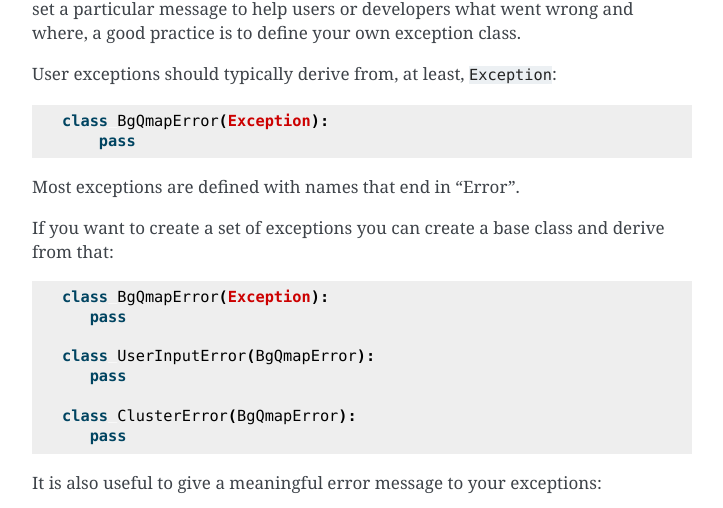
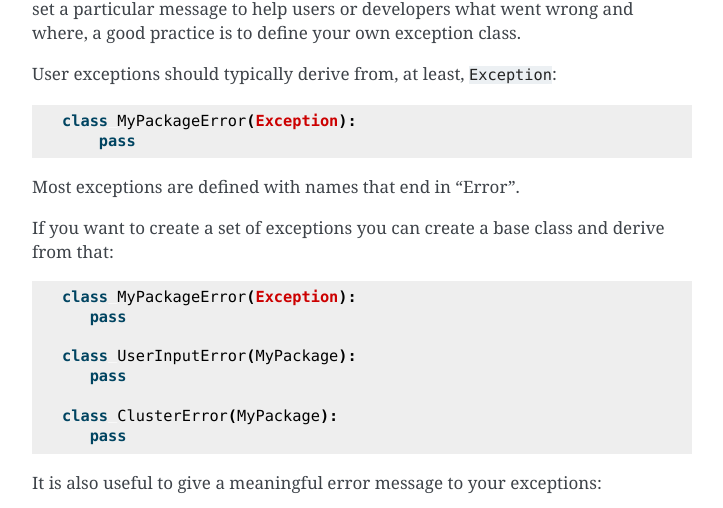
Before and after one commit to ikerreyes/best-practices, a Sphinx documentation site: the page built from source/python_code/exceptions.rst, in a window 1280 px wide, cut to the strip 779-1287 px from the top of the page. Shown: the whole strip, without its empty margins (388-1111 px from the left). Built offline with Sphinx 7.4.7, drawn with Linux system fonts in a browser that asks for light colours.

Commit message:
Changed exception names

```diff
--- a/source/python_code/exceptions.rst
+++ b/source/python_code/exceptions.rst
@@ -47,7 +47,7 @@ exception class.
 User exceptions should typically derive from, at least,
 ``Exception``::
 
-   class BgQmapError(Exception):
+   class MyPackageError(Exception):
        pass
 
 Most exceptions are defined with names that end in “Error”.
@@ -55,13 +55,13 @@ Most exceptions are defined with names that end in “Error”.
 If you want to create a set of exceptions
 you can create a base class and derive from that::
 
-   class BgQmapError(Exception):
+   class MyPackageError(Exception):
       pass
 
-   class UserInputError(BgQmapError):
+   class UserInputError(MyPackage):
       pass
 
-   class ClusterError(BgQmapError):
+   class ClusterError(MyPackage):
       pass
 
 It is also useful to give a meaningful error message to your exceptions:
@@ -69,10 +69,10 @@ It is also useful to give a meaningful error message to your exceptions:
 .. ipython:: python
    :okexcept:
 
-   class BgQmapError(Exception):
+   class MyPackage(Exception):
        pass
 
-   raise BgQmapError('Exception raised')
+   raise MyPackage('Exception raised')
 
 **No**::
 
```
